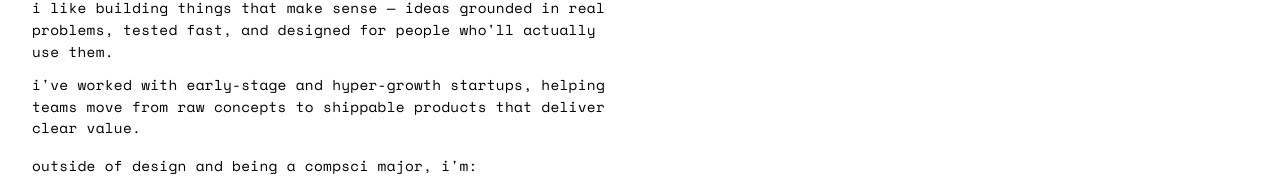
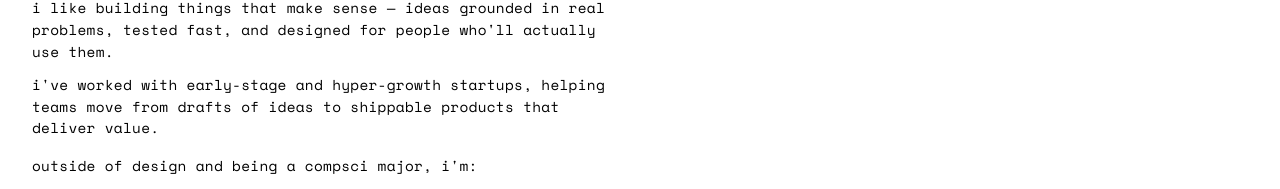
Before and after one commit to 0002F16/john-portfolio, a React (Vite) app in the folder john/: page /about in a window 1280 px wide. Shown: the part 299-488 px from the top of the page. Built offline with nearby package versions, Linux system fonts and the light colour scheme; a web font is replaced by a local one.

Commit message:
removed typo

```diff
--- a/john/src/About.jsx
+++ b/john/src/About.jsx
@@ -78,7 +78,7 @@ function About() {
           </p>
 
           <p className="about-description" style={{ marginBottom: '1rem' }}>
-            i've worked with early-stage and hyper-growth startups, helping teams move from raw concepts to shippable products that deliver clear value.
+            i've worked with early-stage and hyper-growth startups, helping teams move from drafts of ideas to shippable products that deliver value.
           </p>
 
           <p className="about-description" style={{ marginBottom: '0.75rem' }}>
```
